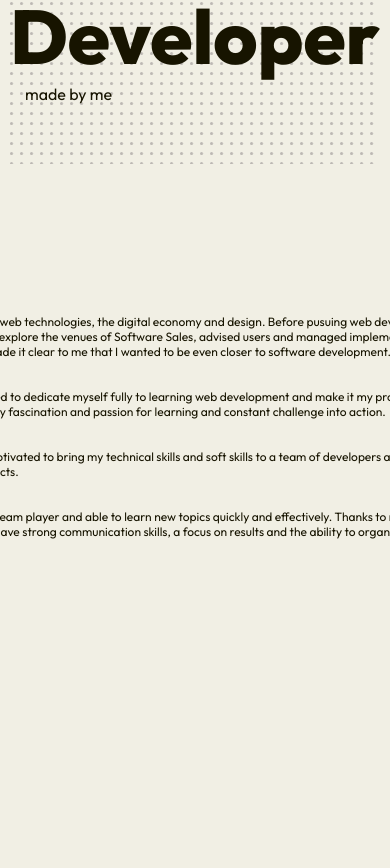
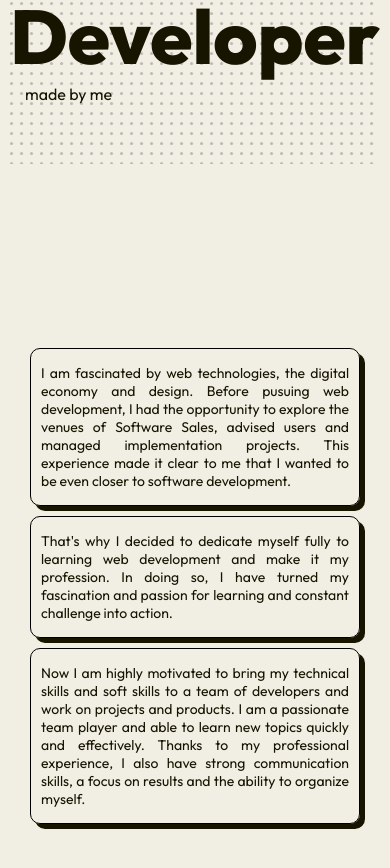
Before and after one commit to StephMode/personal-website, a React (Vite) app: page / in a window 390 px wide. Shown: the part 730-1598 px from the top of the page. Built offline with nearby package versions, Linux system fonts and the light colour scheme.

Commit message:
feat: improve styling of AboutPage, ensure responsiveness, adapt global styling
ThemeProvider and some extra margin to p as well as simplified grid layout

```diff
--- a/src/components/pages/AboutPage.jsx
+++ b/src/components/pages/AboutPage.jsx
@@ -1,5 +1,4 @@
-import styled from "styled-components";
-import SkillRow from "../layout/SkillRow";
+import styled, { ThemeProvider } from "styled-components";
 
 export default function AboutPage() {
   return (
@@ -12,18 +11,22 @@ export default function AboutPage() {
           projects. This experience made it clear to me that I wanted to be even
           closer to software development.
         </StyledGridParagraph>
+      </StyledGridElement>
+      <ThemeProvider theme={right}>
+        <StyledGridElement>
           <StyledGridParagraph>
             That's why I decided to dedicate myself fully to learning web
             development and make it my profession. In doing so, I have turned my
             fascination and passion for learning and constant challenge into
             action.
           </StyledGridParagraph>
+        </StyledGridElement>
+      </ThemeProvider>
+      <StyledGridElement>
         <StyledGridParagraph>
           Now I am highly motivated to bring my technical skills and soft skills
-          to a team of developers and work on projects and products.
-        </StyledGridParagraph>
-        <StyledGridParagraph>
-          I am a passionate team player and able to learn new topics quickly and
+          to a team of developers and work on projects and products. I am a
+          passionate team player and able to learn new topics quickly and
           effectively. Thanks to my professional experience, I also have strong
           communication skills, a focus on results and the ability to organize
           myself.
@@ -35,35 +38,48 @@ export default function AboutPage() {
 
 const StyledGridContainer = styled.div`
   display: grid;
-  grid-template-columns: repeat(1, minmax(600px, 1fr));
-  grid-template-rows: repeat(1, minmax(300px, 1fr));
-  justify-items: center;
-  align-items: center;
-  @media screen and (max-width: 840px) {
-    grid-template-columns: repeat(1, minmax(600px, 1fr));
-    grid-template-rows: repeat(2, minmax(300px, 1fr));
+  grid-template-columns: 1fr;
+  width: 600px;
+  gap: 25px;
+  @media screen and (max-width: 640px) {
+    max-width: 400px;
+  }
+  @media screen and (max-width: 400px) {
+    max-width: 330px;
+    gap: 10px;
+    grid-template-rows: repeat(3);
   }
 `;
 
 const StyledGridElement = styled.div`
-  justify-self: center;
-  text-align: center;
-  margin: 0;
-  max-width: 600px;
+  justify-self: ${(props) => props.theme.justifySelf};
+  padding: var(--padding-s);
+  border: 1px solid black;
+  max-width: 400px;
+  box-shadow: 5px 5px;
+  border-radius: 10px;
+  @media screen and (max-width: 400px) {
+    justify-self: start;
+  }
 `;
+StyledGridElement.defaultProps = {
+  theme: {
+    justifySelf: "start",
+  },
+};
+const right = {
+  justifySelf: "end",
+};
 
 const StyledGridParagraph = styled.p`
-  justify-self: center;
-  align-self: center;
-  text-align: left;
-  margin: 0 0 20px 0;
-  padding: var(--padding-xs);
+  text-align: justify;
+  margin: 10px 5px;
   display: block;
-  width: 100%;
   max-width: inherit;
   word-wrap: break-word;
   font-size: var(--fontSize-paragraph);
-  @media screen and (max-width: 840px) {
+  @media screen and (max-width: 400px) {
     font-size: var(--fontSize-paragraph-mobile);
+    margin: 5px 0;
   }
 `;
--- a/styles.js
+++ b/styles.js
@@ -23,7 +23,7 @@ export default createGlobalStyle`
   --fontSize-sectionHeading: 48px;
   --fontSize-sectionSubHeading: 36px;
   --fontSize-paragraph: 18px;
-  --fontSize-paragraph-mobile: 12px;
+  --fontSize-paragraph-mobile: 14px;
 
   --fontWeight-title: 800;
   --fontWeight-subTitle: 600;
@@ -48,6 +48,8 @@ export default createGlobalStyle`
 
 body {
   width: 100%;
+  margin: 0;
+  padding: 0;
 }
 
 /* Global list stylings */
```
Lines whose indentation alone changed are shown as unchanged.
